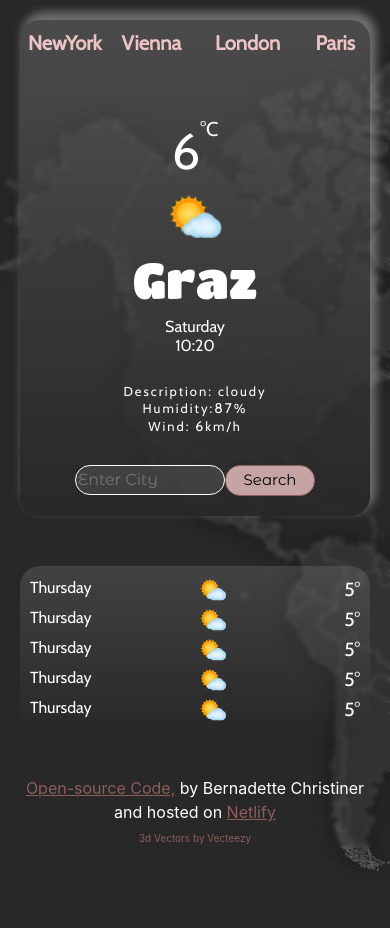
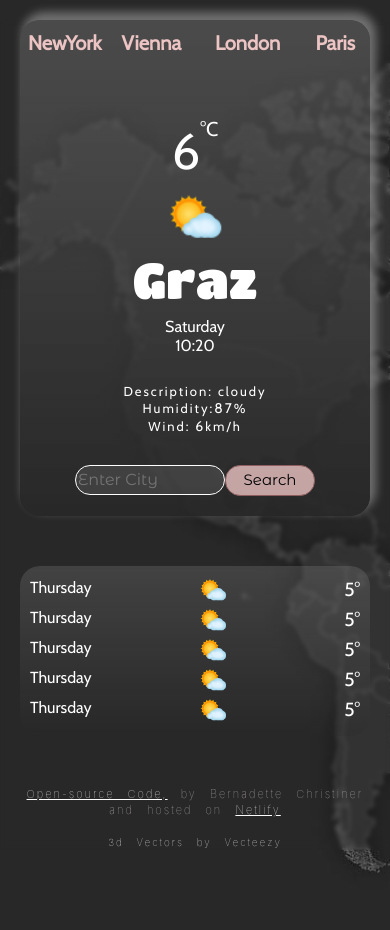
Before and after one commit to BernadetteCh/weather-react-app, a React (Create React App) app: page / in a window 390 px wide. Built offline with nearby package versions, Linux system fonts and the light colour scheme.

Commit message:
improved style

```diff
--- a/src/Footer.css
+++ b/src/Footer.css
@@ -1,6 +1,6 @@
-
 .footer a {
-  color: #8d5d5d;
+  color: white;
+  /* color: #8d5d5d;*/
 }
 .footer a:hover {
   color: #c5b9b9;
@@ -9,8 +9,22 @@
   font-size: 10px;
   text-decoration: none;
 }
+
 .footer {
   text-align: center;
-  color: var(--primary-color);
-  margin-top: 40px;
+  font-weight: lighter;
+  color: #c5b9b9;
+  word-spacing: 8px;
+  letter-spacing: 2px;
+  margin-top: 140px;
 }
+
+@media(max-width:600px){
+  .footer{
+    margin-top: 50px;
+    font-size: 11px;
+  }
+  .footer p{
+    margin-top: 15px;
+  }
+}
```
